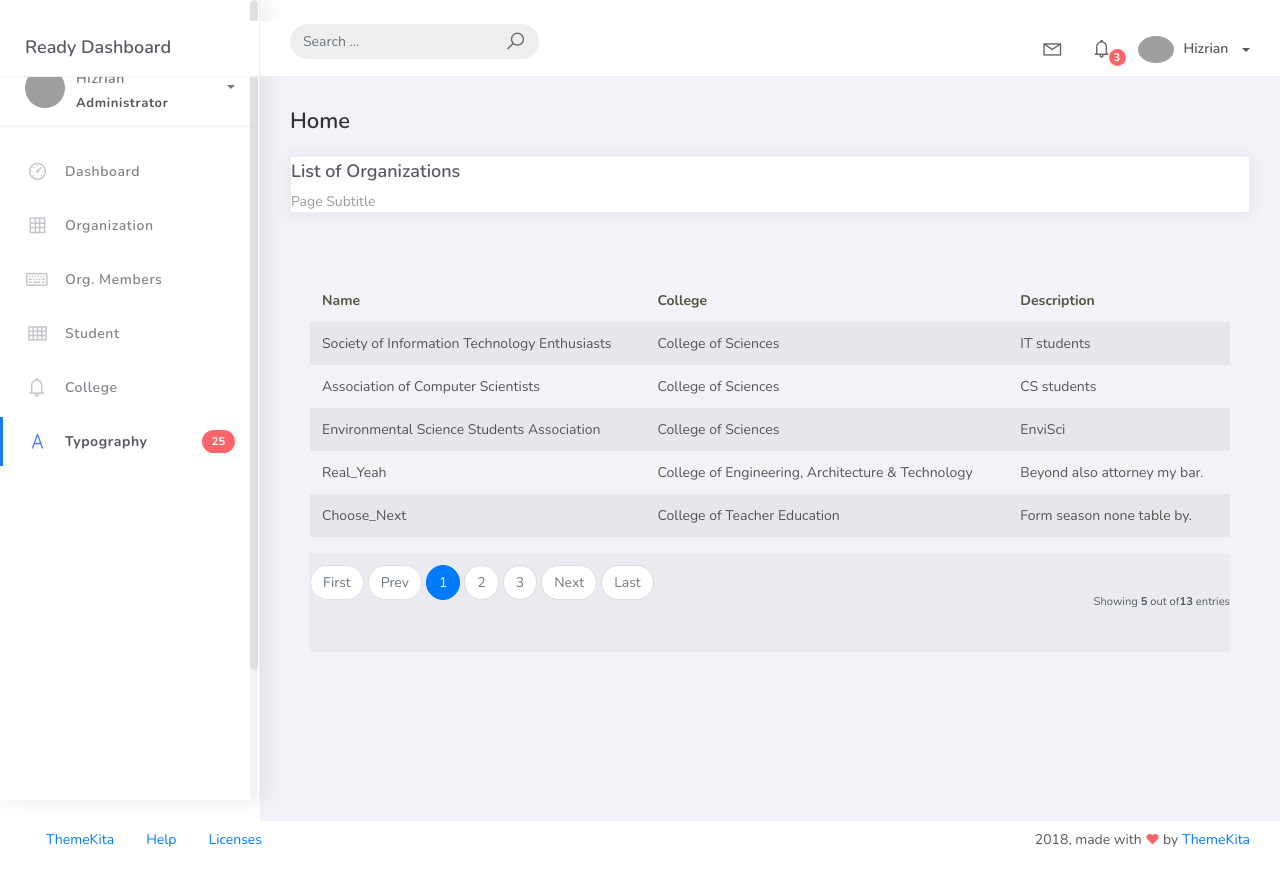
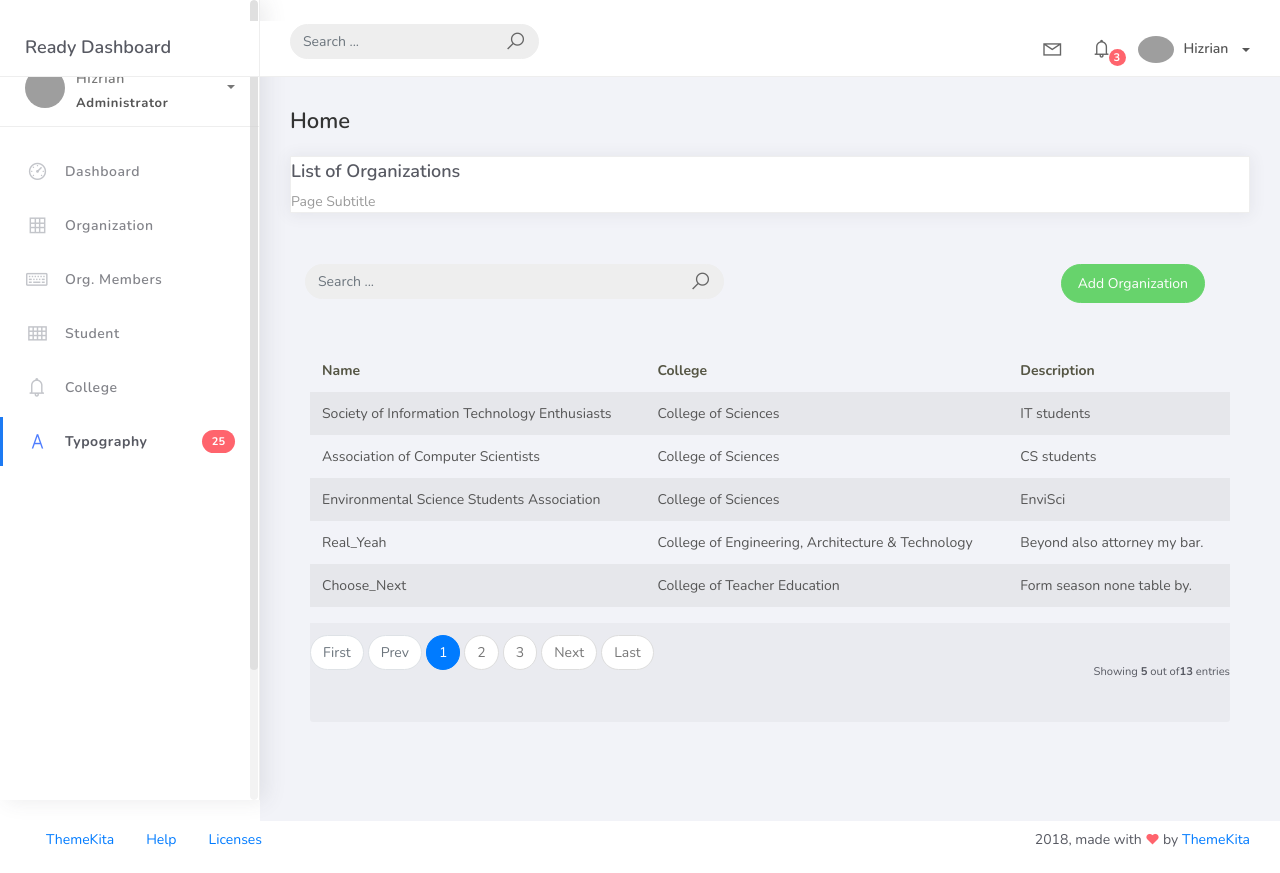
Before and after one commit to Ms-Castle/PSUSphere, a Django app: page /organization_list in a window 1280 px wide. Run offline with Django 5.2, Linux system fonts and the light colour scheme; data comes from the database, SQL or seed files in the repository; some libraries are stand-ins or nearby versions; grey boxes are pictures that could not be loaded.

Commit message:
Add Organization Fixed

```diff
--- a/projectsite/projectsite/urls.py
+++ b/projectsite/projectsite/urls.py
@@ -16,11 +16,12 @@ Including another URLconf
 """
 from django.contrib import admin
 from django.urls import path
-from studentorg.views import HomePageView, OrganizationList
+from studentorg.views import HomePageView, OrganizationList, OrganizationCreateView
 from studentorg import views
 
 urlpatterns = [
     path('admin/', admin.site.urls),
     path('', views.HomePageView.as_view(), name='home'),
     path('organization_list', OrganizationList.as_view(), name='organization-list'),
+    path('organization_list/add', OrganizationCreateView.as_view(), name='organization-add'),
 ]
--- a/projectsite/studentorg/views.py
+++ b/projectsite/studentorg/views.py
@@ -1,6 +1,9 @@
 from django.shortcuts import render
 from django.views.generic.list import ListView
+from django.views.generic.edit import CreateView
 from studentorg.models import Organization
+from studentorg.forms import OrganizationForm
+from django.urls import reverse_lazy
 
 class HomePageView(ListView):
     model = Organization
@@ -12,3 +15,9 @@ class OrganizationList(ListView):
     context_object_name = 'organizations'
     template_name = "org_list.html"
     paginate_by = 5
+
+class OrganizationCreateView(CreateView):
+    model = Organization
+    form_class = OrganizationForm
+    template_name = "org_add.html"
+    success_url = reverse_lazy('organization-list')
--- a/projectsite/templates/includes/form.html
+++ b/projectsite/templates/includes/form.html
@@ -1,9 +1,9 @@
-{% load widget-tweaks %}
+{% load widget_tweaks %}
 
 {% if form.non_field_errors %}
     <div class="alert alert-danger" role="alert">
         {% for error in form.non_field_errors %}
-            <p{% if forloop.last %} class="mb-0"{% andif %}>{{error}}</p>
+            <p{% if forloop.last %} class="mb-0"{% endif %}>{{error}}</p>
         {% endfor %}
     </div>
 {% endif %}
--- a/projectsite/templates/org_list.html
+++ b/projectsite/templates/org_list.html
@@ -8,6 +8,26 @@
                     <div class="card-title">List of Organizations</div>
                     <div class="card-category">Page Subtitle</div>
                 </div>
+                <br />
+                    <div class="col-md-12 row">
+                        <div class="col-md-6">
+                            <form class="navbar-left navbar-form nav-search mr-md-3" action="">
+                                <div class="input-group">
+                                    <input type="text" placeholder="Search ... " class="form-control" />
+                                    <div class="input-group-append">
+                                        <span class="input-group-text">
+                                            <i class="la la-search search-icon"></i>
+                                        </span>
+                                    </div>
+                                </div>
+                            </form>
+                        </div>
+                        <div class="col-md-6">
+                            <div class="pull-right">
+                                <a href="{% url 'organization-add' %}" class="btn btn-success btn-rounded">Add Organization</a>
+                            </div>
+                        </div>
+                    </div>
                 <div class="card-body">
                     <table class="table table-striped mt-3">
                             <thead>
```
Also changed, not shown: projectsite/studentorg/forms.py (added, +8 -0 lines), projectsite/templates/org_add.html (added, +32 -0 lines).
